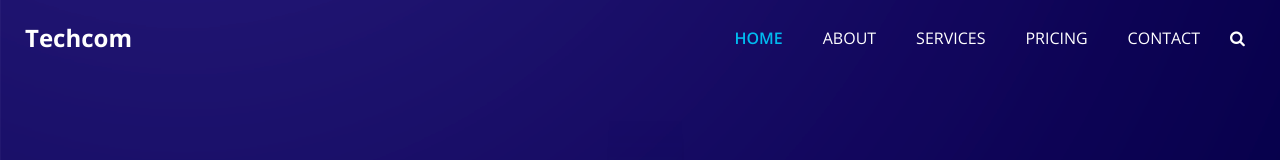
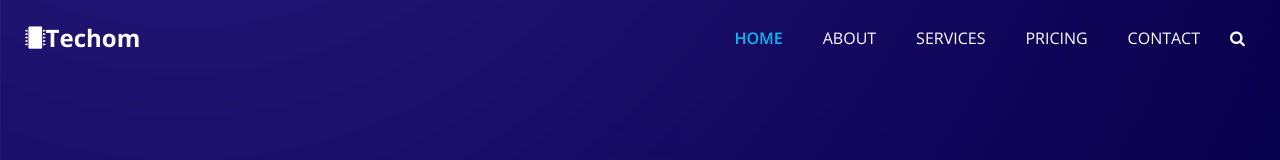
Before and after one commit to PrvtNumber/Techom, a plain HTML site: page index.html in a window 1280 px wide. Shown: the top 160 px of the page. Drawn offline with nearby package versions, Linux system fonts and the light colour scheme; some packages are replaced by stand-ins of ours; files that its build step writes are made by us from their sources.

Commit message:
Update index.html

```diff
--- a/index.html
+++ b/index.html
@@ -50,7 +50,7 @@
         <nav class="navbar navbar-expand-lg custom_nav-container ">
           <a class="navbar-brand" href="index.html">
             <span>
-           Techcom
+           <i class="fa fa-microchip" aria-hidden="true"></i>Techom
             </span>
           </a>
 
```
